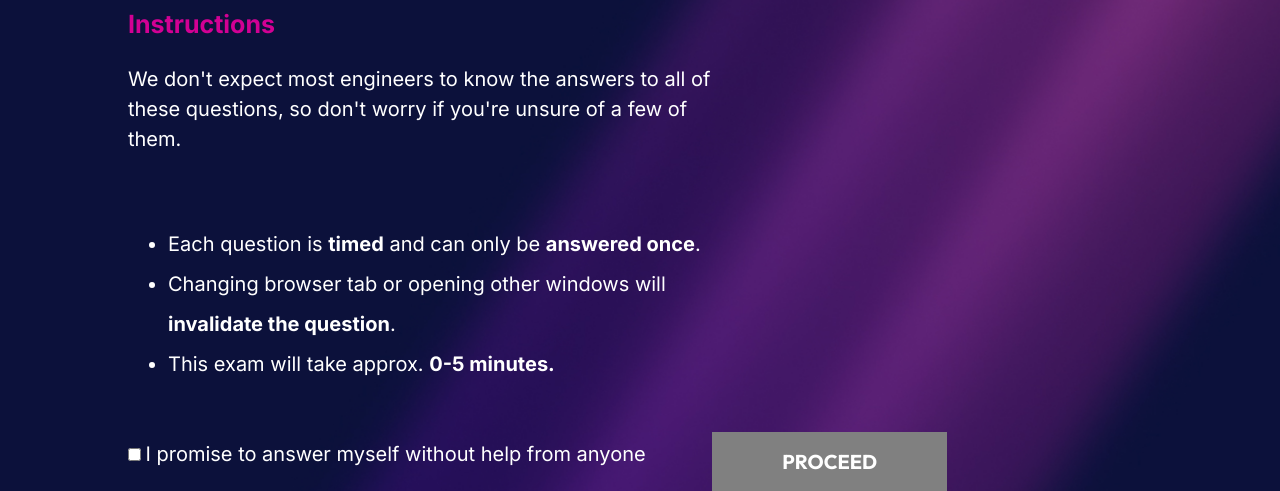
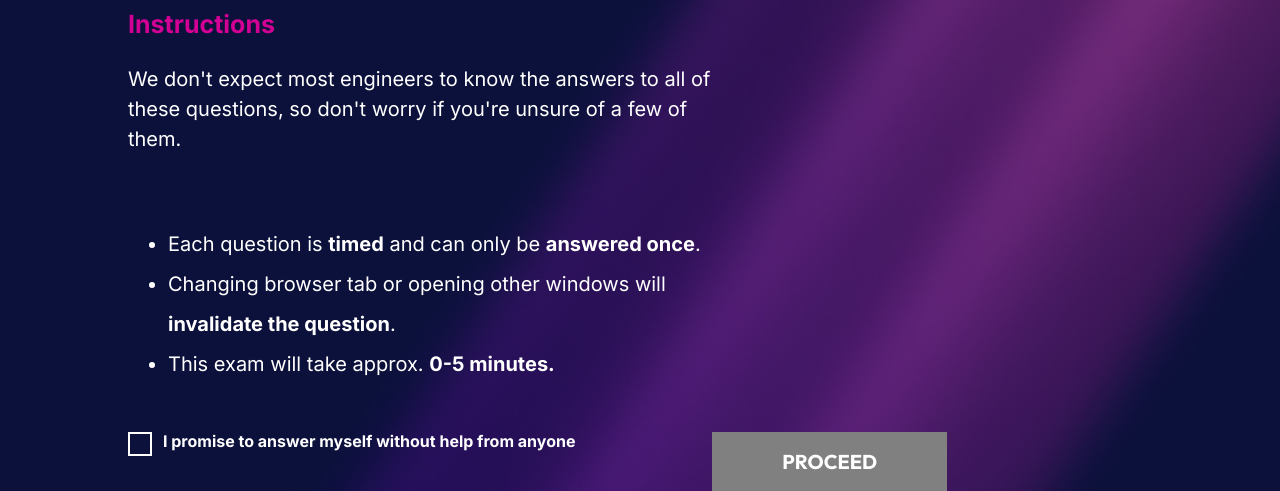
Before and after one commit to VinceDV/EPI-BUILD-WEEK-1, a plain HTML site: page index.html in a window 1280 px wide. Shown: the part 394-885 px from the top of the page. Drawn offline with Linux system fonts and the light colour scheme.

Commit message:
modifica html e css per checkbox

```diff
--- a/assets/css/style.css
+++ b/assets/css/style.css
@@ -62,6 +62,76 @@ p {
   width: 80%;
 }
 
+#termini input {
+  margin-top: 1em;
+}
+
+/* Personalizzo il label e quindi il contenitore dell'input */
+.checkbox-wrapper {
+  display: inline-block;
+  position: relative;
+  padding-left: 35px;
+  margin-bottom: 12px;
+  cursor: pointer;
+  font-size: 16px;
+  -webkit-user-select: none;
+  -moz-user-select: none;
+  -ms-user-select: none;
+  user-select: none;
+}
+
+/* Nascondo il checkbox di base del browser */
+.checkbox-wrapper input {
+  position: absolute;
+  opacity: 0;
+  cursor: pointer;
+  height: 0;
+  width: 0;
+}
+
+/* creo il mio checkbox */
+.checkbox-wrapper .checkmark {
+  position: absolute;
+  top: 0;
+  left: 0;
+  height: 20px;
+  width: 20px;
+  background-color:transparent;
+  border: 2px solid white;
+}
+
+/* Creo la spunta all'interno dell'input (inizialmente nascosta) */
+.checkbox-wrapper .checkmark::after {
+  content: "";
+  position: absolute;
+  left: 6px;
+  top: 2px;
+  width: 5px;
+  height: 10px;
+  border: solid #d20094;
+  border-width: 0 3px 3px 0;
+  -webkit-transform: rotate(45deg);
+  -ms-transform: rotate(45deg);
+  transform: rotate(45deg);
+  display: none;
+}
+
+/* Quando vado sopra con il mouse (opzionale) */
+.checkbox-wrapper:hover input ~ .checkmark {
+  background-color: #cccccc;
+}
+
+/* Quando l'input è selezionato, coloro il bordo dell'input */
+.checkbox-wrapper input:checked ~ .checkmark {
+  border-color: #d20094;
+  background-color: white;
+}
+
+/* Quando l'input è selezionato mostro la spunta */
+.checkbox-wrapper input:checked ~ .checkmark::after {
+  display: inline-block;
+}
+
 .pulsanteCeleste {
   float: right;
   border: none;
@@ -82,10 +152,6 @@ p {
 .pulsanteCeleste:disabled {
   background-color: grey;
   color: white;
-}
-
-#termini input {
-  margin-top: 1em;
 }
 
 #quizContainer {
--- a/index.html
+++ b/index.html
@@ -44,8 +44,10 @@
             </div>
             <div id="termini">
                 <span>
-                    <input type="checkbox" id="checkTermini" name="checkbox" onclick="attivaBottone()" />
-                    <label id="terminiScritta" for="termini">I promise to answer myself without help from anyone</label>
+                    <label class="checkbox-wrapper"><b>I promise to answer myself without help from anyone</b>
+                        <input type="checkbox" id="checkTermini" name="checkbox" onclick="attivaBottone()">
+                        <span class="checkmark"></span>
+                    </label>
                 </span>
                 <span>
                     <button type="button" class="pulsanteCeleste" id="iniziaQuiz"
```
